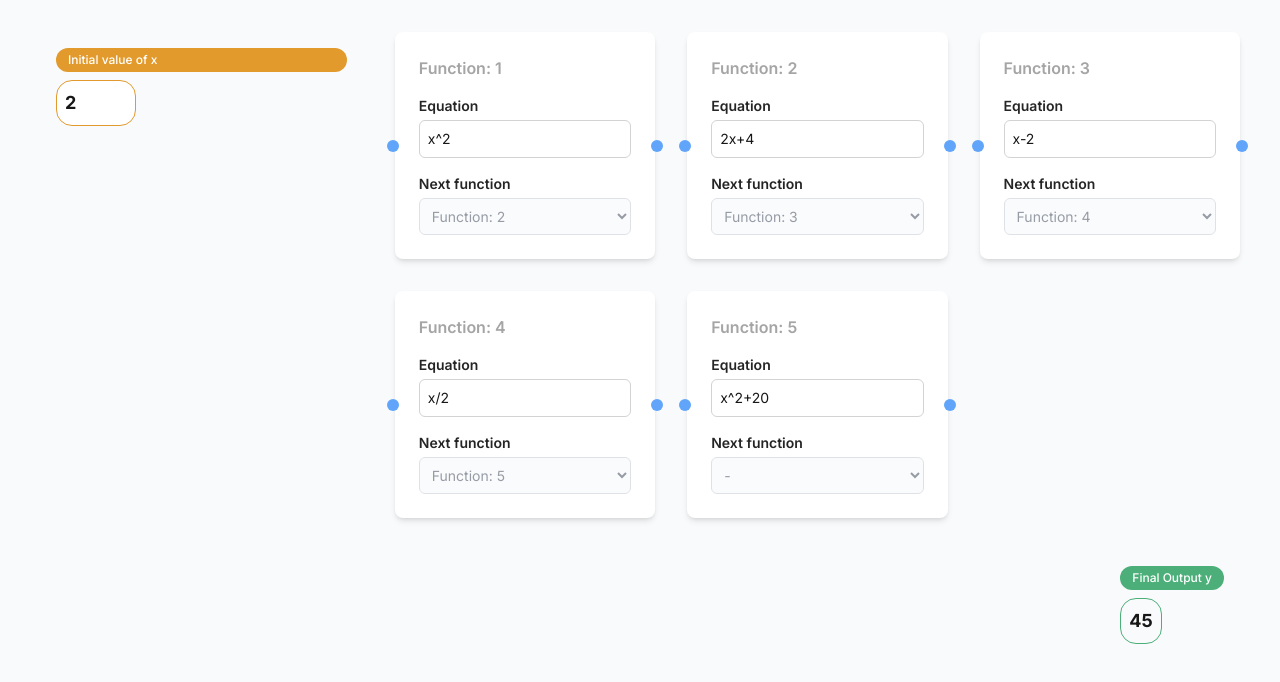
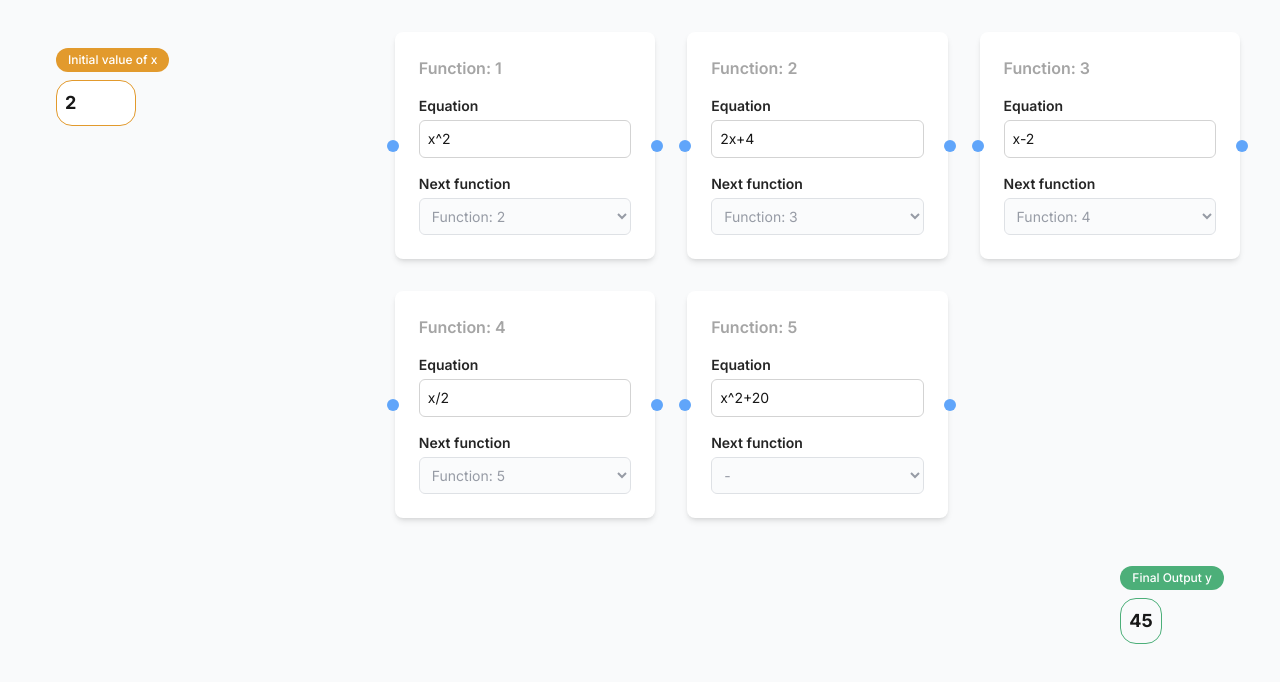
Before and after one commit to devs-vipul/chain-calculator, a Next.js app: page / in a window 1280 px wide. Shown: the top 682 px of the page. Built offline with nearby package versions, Linux system fonts and the light colour scheme.

Commit message:
connection dots

```diff
--- a/components/calculator.tsx
+++ b/components/calculator.tsx
@@ -69,7 +69,7 @@ export function Calculator() {
         <div className="flex flex-col lg:flex-none lg:grid lg:grid-cols-3 gap-4 sm:gap-6 lg:gap-8 items-start">
           {/* Initial Input */}
           <div className="p-4 rounded-lg relative">
-            <div className="text-xs font-medium text-white bg-custom-orange rounded-full px-3 py-1 mb-2">
+            <div className="max-w-max text-xs font-medium text-white bg-custom-orange rounded-full px-3 py-1 mb-2">
               Initial value of x
             </div>
             <input
```
